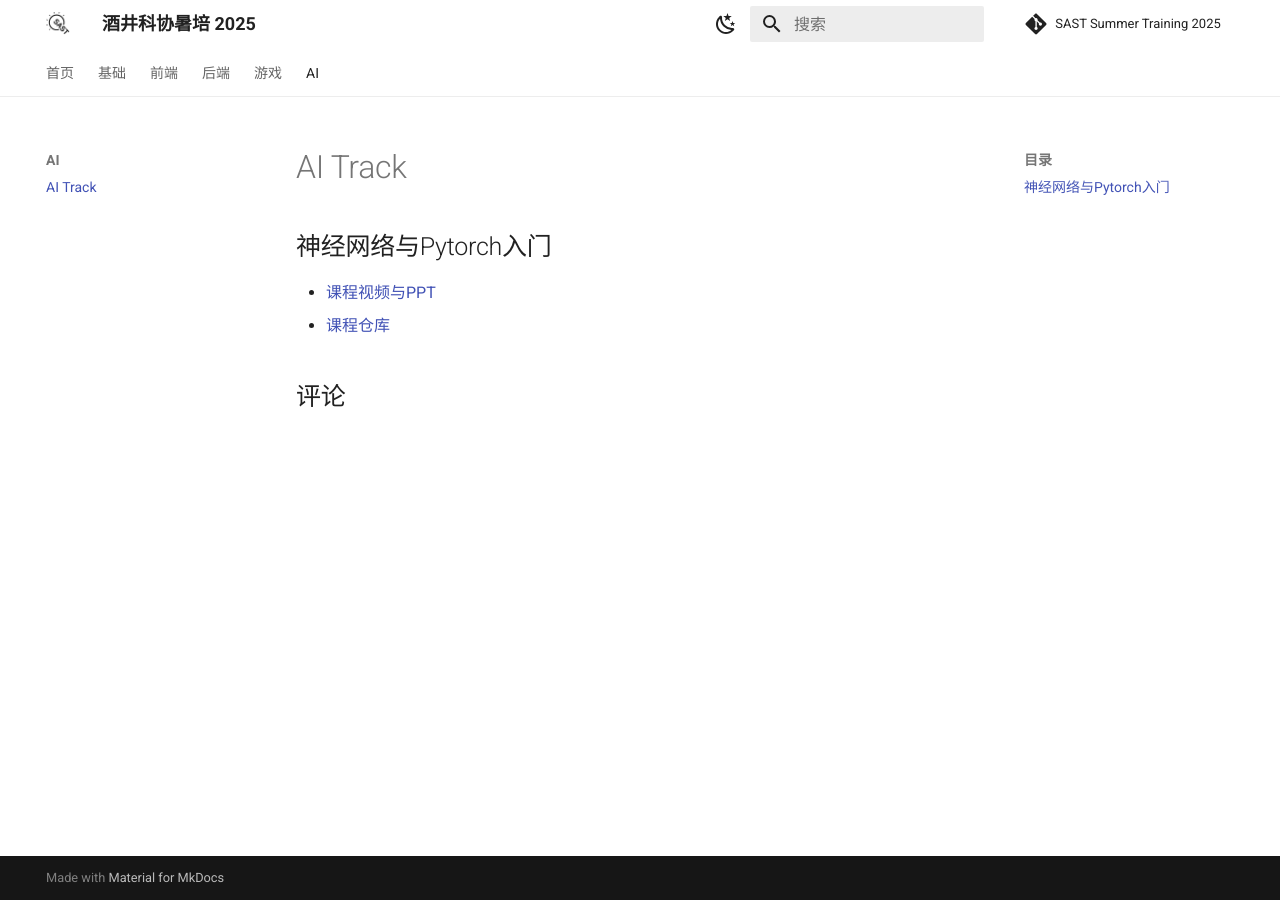
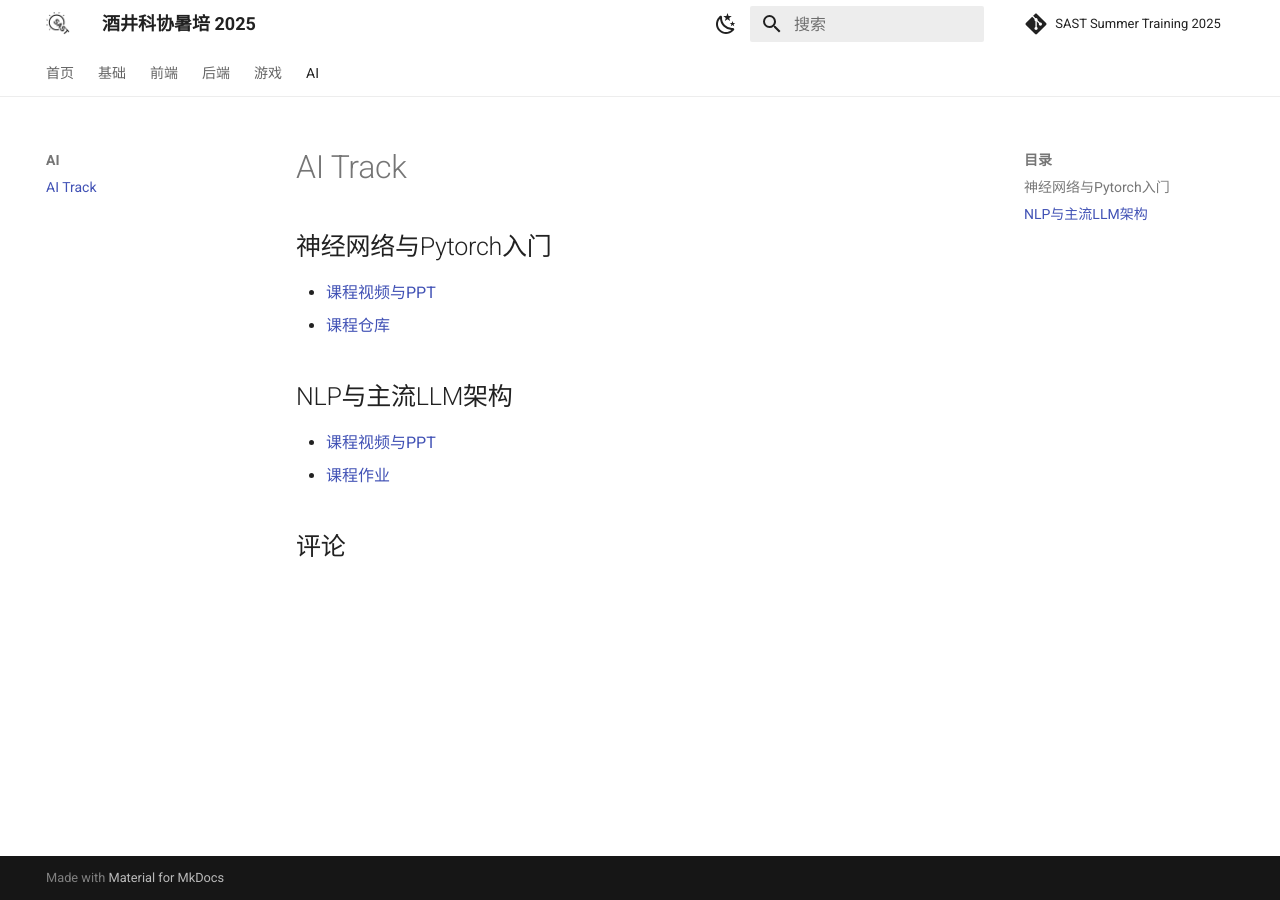
Before and after one commit to sast-summer-training-2025/sast-summer-training-2025.github.io, an MkDocs documentation site: the page built from docs/ai/index_ai.md, in a window 1280 px wide. Built offline with MkDocs 1.6.1 and Material for MkDocs 9.7.7, drawn with Linux system fonts in a browser that asks for light colours; comment, search, counter and statistics services are not loaded.

Commit message:
[AI - nlp&LLM upload]

```diff
--- a/docs/ai/index_ai.md
+++ b/docs/ai/index_ai.md
@@ -3,3 +3,7 @@
 ## 神经网络与Pytorch入门
 - [课程视频与PPT](https://cloud.tsinghua.edu.cn/d/7e4152af61d9417ab415/)
 - [课程仓库](https://github.com/yks23/nn-and-pytorch.git)
+
+## NLP与主流LLM架构
+- [课程视频与PPT](https://cloud.tsinghua.edu.cn/d/25d319d435d44030b353/)
+- [课程作业](https://github.com/MuZhao2333/Homework-NLP-LLM)
```
Also changed, not shown: .gitmodules.
